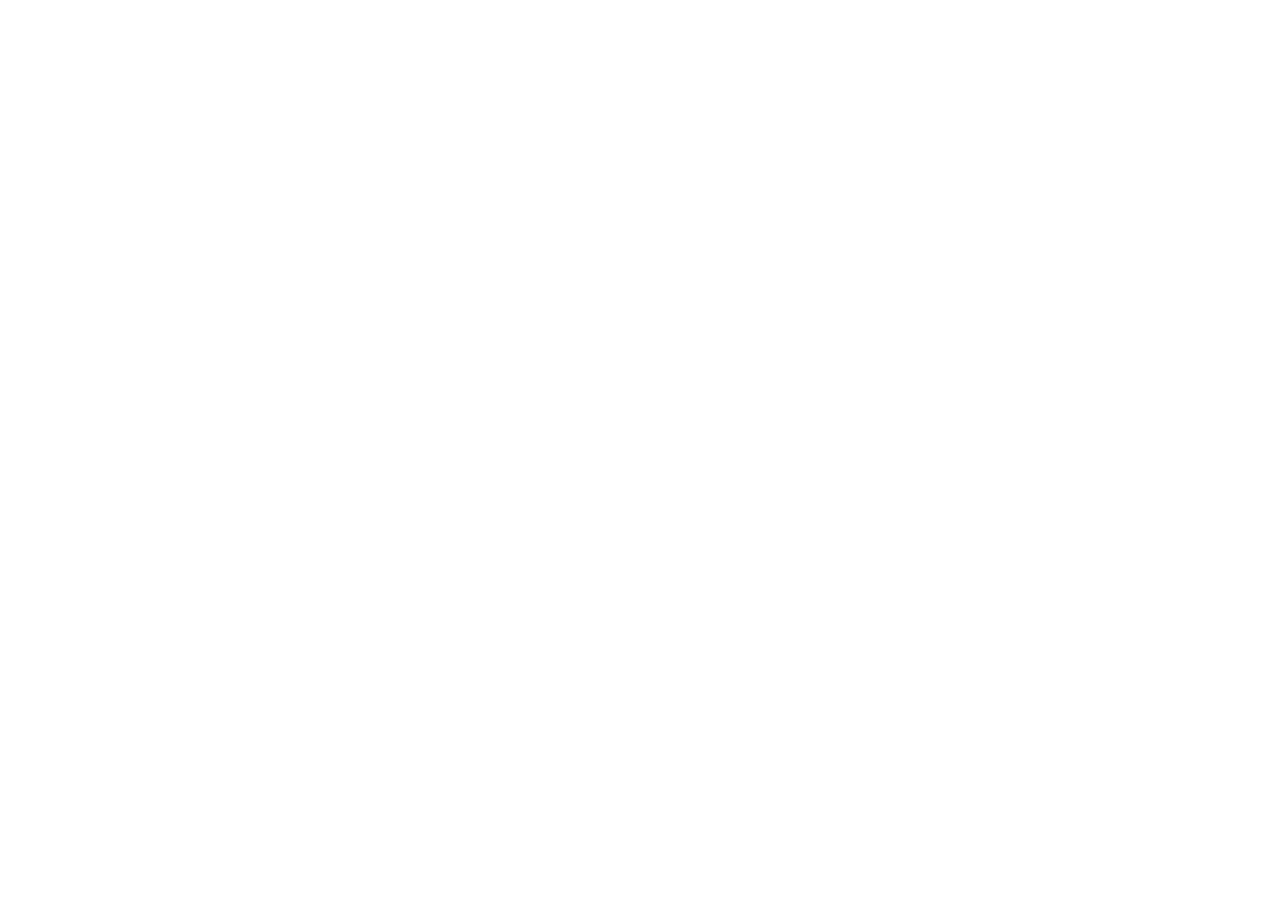
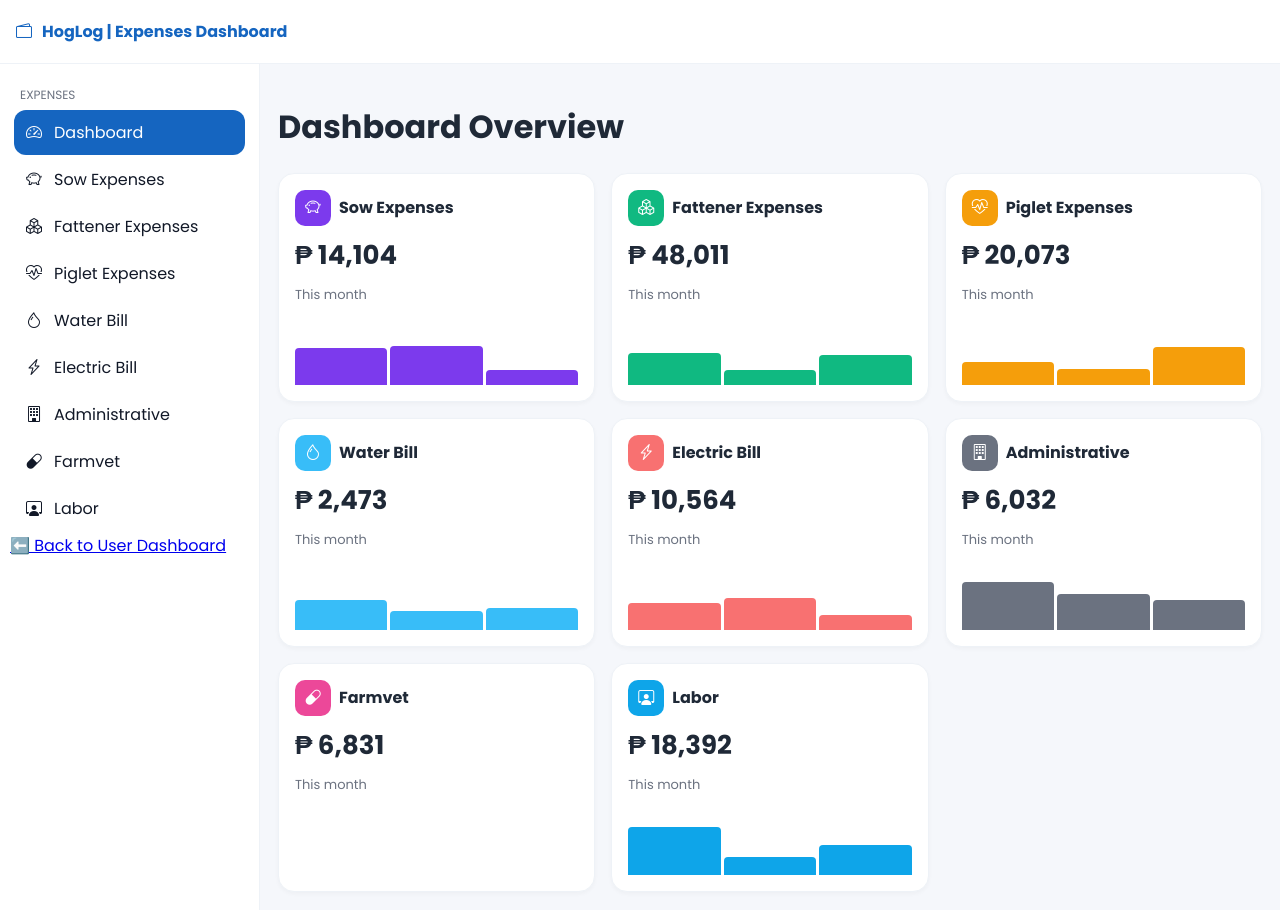
Before and after one commit to Julz-xp/hoglog_piggery, a PHP site: page /hoglog_piggery/modules/batches/expenses/expenses_dashboard.php in a window 1280 px wide. Before the commit the page is empty. Before the commit the page ends 800 px from the top, so only its background shows below. Run offline with PHP 8.4, Linux system fonts and the light colour scheme; a user stored in the database is signed in.

Commit message:
expenses_dashboard
expenses_dashboard updated

```diff
--- a/modules/batches/expenses/expenses_dashboard.php
+++ b/modules/batches/expenses/expenses_dashboard.php
@@ -0,0 +1,182 @@
+<?php
+session_start();
+
+// ✅ Automatically find db.php in the project root
+$rootPath = $_SERVER['DOCUMENT_ROOT'] . '/hoglog_piggery/config/db.php';
+if (!file_exists($rootPath)) {
+    die("Database configuration file not found at: " . htmlspecialchars($rootPath));
+}
+require_once $rootPath;
+
+// ✅ Check login session
+if (!isset($_SESSION['farm_id'])) {
+  header("Location: /hoglog_piggery/farm_login.php");
+  exit;
+}
+
+$farm_name = $_SESSION['farm_name'] ?? 'HogLog Farm';
+?>
+<!DOCTYPE html>
+<html lang="en">
+<head>
+<meta charset="UTF-8" />
+<meta name="viewport" content="width=device-width, initial-scale=1.0" />
+<title>HogLog — Expenses Dashboard</title>
+<link href="https://fonts.googleapis.com/css2?family=Poppins:wght@400;600;700&display=swap" rel="stylesheet">
+<link href="https://cdn.jsdelivr.net/npm/bootstrap-icons@1.11.3/font/bootstrap-icons.css" rel="stylesheet">
+<style>
+:root{
+  --blue:#1565c0;--bg:#f5f7fb;--card:#fff;--text:#1f2937;--muted:#6b7280;--border:#eef2f7;
+  --exp-sow:#7c3aed;--exp-fat:#10b981;--exp-pig:#f59e0b;
+  --exp-water:#38bdf8;--exp-electric:#f87171;--exp-admin:#6b7280;
+  --exp-farmvet:#ec4899;--exp-labor:#0ea5e9;
+}
+*{box-sizing:border-box}
+body{margin:0;padding:0;background:var(--bg);font-family:Poppins,sans-serif;color:var(--text)}
+
+/* Layout */
+.topbar{height:64px;background:var(--card);display:flex;align-items:center;justify-content:space-between;
+padding:0 16px;border-bottom:1px solid var(--border)}
+.brand{display:flex;align-items:center;gap:10px;color:var(--blue);font-weight:700}
+.layout{display:flex;min-height:calc(100vh - 64px)}
+.sidebar{width:260px;background:#fff;border-right:1px solid var(--border);padding:12px 10px}
+.nav{display:flex;flex-direction:column}
+.nav-item{display:flex;align-items:center;gap:12px;padding:10px 12px;border-radius:12px;
+text-decoration:none;color:#111827;margin:2px 4px}
+.nav-item:hover{background:#e3f2fd}
+.nav-item.active{background:var(--blue);color:#fff}
+.nav-label{color:var(--muted);font-size:12px;text-transform:uppercase;margin:10px 10px 6px}
+.content{flex:1;padding:18px}
+
+/* Report Cards */
+.reports-grid{display:grid;grid-template-columns:repeat(auto-fit,minmax(260px,1fr));gap:16px}
+.report-card{background:var(--card);border:1px solid var(--border);border-radius:16px;padding:16px;
+box-shadow:0 2px 4px rgba(0,0,0,.03);display:flex;flex-direction:column;gap:10px;min-height:160px;position:relative;overflow:hidden}
+.report-title{font-weight:700;display:flex;align-items:center;gap:8px}
+.report-kpi{font-size:26px;font-weight:700}
+.report-sub{color:var(--muted);font-size:13px}
+.spark{width:100%;height:70px;display:flex;align-items:flex-end;justify-content:space-between;gap:3px}
+.bar{flex:1;border-radius:4px 4px 0 0;transition:height .3s ease}
+.icon{width:36px;height:36px;border-radius:10px;display:flex;align-items:center;justify-content:center;color:#fff}
+</style>
+</head>
+<body>
+
+<header class="topbar">
+  <div class="brand"><i class="bi bi-wallet2"></i> <span>HogLog | Expenses Dashboard</span></div>
+</header>
+
+<div class="layout">
+  <aside class="sidebar">
+    <div class="nav-label">Expenses</div>
+    <a href="#" class="nav-item active"><i class="bi bi-speedometer2"></i>Dashboard</a>
+    <a href="#" class="nav-item"><i class="bi bi-piggy-bank"></i>Sow Expenses</a>
+    <a href="#" class="nav-item"><i class="bi bi-boxes"></i>Fattener Expenses</a>
+    <a href="#" class="nav-item"><i class="bi bi-heart-pulse"></i>Piglet Expenses</a>
+    <a href="#" class="nav-item"><i class="bi bi-droplet"></i>Water Bill</a>
+    <a href="#" class="nav-item"><i class="bi bi-lightning-charge"></i>Electric Bill</a>
+    <a href="#" class="nav-item"><i class="bi bi-building"></i>Administrative</a>
+    <a href="#" class="nav-item"><i class="bi bi-capsule"></i>Farmvet</a>
+    <a href="#" class="nav-item"><i class="bi bi-person-workspace"></i>Labor</a>
+      <!-- ✅ Updated link -->
+    <a href="/hoglog_piggery/modules/users/user_dashboard.php" class="text-warning">
+        ⬅️ Back to User Dashboard
+    </a>
+  </aside>
+
+  <main class="content">
+    <h1>Dashboard Overview</h1>
+    <div class="reports-grid" id="expReports">
+      <div class="report-card" style="--clr:var(--exp-sow)">
+        <div class="report-title"><span class="icon" style="background:var(--exp-sow)"><i class="bi bi-piggy-bank"></i></span> Sow Expenses</div>
+        <div class="report-kpi" id="sowExp">₱ —</div>
+        <div class="report-sub">This month</div>
+        <div class="spark" id="spark-sow"></div>
+      </div>
+
+      <div class="report-card" style="--clr:var(--exp-fat)">
+        <div class="report-title"><span class="icon" style="background:var(--exp-fat)"><i class="bi bi-boxes"></i></span> Fattener Expenses</div>
+        <div class="report-kpi" id="fatExp">₱ —</div>
+        <div class="report-sub">This month</div>
+        <div class="spark" id="spark-fat"></div>
+      </div>
+
+      <div class="report-card" style="--clr:var(--exp-pig)">
+        <div class="report-title"><span class="icon" style="background:var(--exp-pig)"><i class="bi bi-heart-pulse"></i></span> Piglet Expenses</div>
+        <div class="report-kpi" id="pigExp">₱ —</div>
+        <div class="report-sub">This month</div>
+        <div class="spark" id="spark-pig"></div>
+      </div>
+
+      <div class="report-card" style="--clr:var(--exp-water)">
+        <div class="report-title"><span class="icon" style="background:var(--exp-water)"><i class="bi bi-droplet"></i></span> Water Bill</div>
+        <div class="report-kpi" id="waterExp">₱ —</div>
+        <div class="report-sub">This month</div>
+        <div class="spark" id="spark-water"></div>
+      </div>
+
+      <div class="report-card" style="--clr:var(--exp-electric)">
+        <div class="report-title"><span class="icon" style="background:var(--exp-electric)"><i class="bi bi-lightning-charge"></i></span> Electric Bill</div>
+        <div class="report-kpi" id="electricExp">₱ —</div>
+        <div class="report-sub">This month</div>
+        <div class="spark" id="spark-electric"></div>
+      </div>
+
+      <div class="report-card" style="--clr:var(--exp-admin)">
+        <div class="report-title"><span class="icon" style="background:var(--exp-admin)"><i class="bi bi-building"></i></span> Administrative</div>
+        <div class="report-kpi" id="adminExp">₱ —</div>
+        <div class="report-sub">This month</div>
+        <div class="spark" id="spark-admin"></div>
+      </div>
+
+      <div class="report-card" style="--clr:var(--exp-farmvet)">
+        <div class="report-title"><span class="icon" style="background:var(--exp-farmvet)"><i class="bi bi-capsule"></i></span> Farmvet</div>
+        <div class="report-kpi" id="vetExp">₱ —</div>
+        <div class="report-sub">This month</div>
+        <div class="spark" id="spark-vet"></div>
+      </div>
+
+      <div class="report-card" style="--clr:var(--exp-labor)">
+        <div class="report-title"><span class="icon" style="background:var(--exp-labor)"><i class="bi bi-person-workspace"></i></span> Labor</div>
+        <div class="report-kpi" id="laborExp">₱ —</div>
+        <div class="report-sub">This month</div>
+        <div class="spark" id="spark-labor"></div>
+      </div>
+    </div>
+  </main>
+</div>
+
+<script>
+(() => {
+  const rnd = (a,b)=>Math.round(a + Math.random()*(b-a));
+  const expenses = {
+    sow:rnd(10000,30000),
+    fat:rnd(20000,60000),
+    pig:rnd(8000,25000),
+    water:rnd(2000,7000),
+    electric:rnd(4000,12000),
+    admin:rnd(5000,15000),
+    vet:rnd(3000,10000),
+    labor:rnd(10000,25000)
+  };
+
+  Object.keys(expenses).forEach(k=>{
+    // show total
+    document.getElementById(k+'Exp').textContent = '₱ ' + expenses[k].toLocaleString();
+
+    // make bars
+    const container = document.getElementById('spark-'+k);
+    const color = getComputedStyle(document.documentElement).getPropertyValue('--exp-'+k);
+    for(let i=0;i<3;i++){
+      const bar = document.createElement('div');
+      bar.className='bar';
+      bar.style.background=color;
+      bar.style.height = rnd(20,70) + '%';
+      container.appendChild(bar);
+    }
+  });
+})();
+</script>
+
+</body>
+</html>
--- a/modules/batches/profile/view_batch.php
+++ b/modules/batches/profile/view_batch.php
@@ -72,7 +72,7 @@
 
     <a href="#" class="active"><i class="fa-solid fa-list"></i> Batch Details</a>
     <a href="/hoglog_piggery/modules/fattener/profile/add_profile.php?id=<?= $b['batch_id'] ?>"><i class="fa-solid fa-user-plus"></i> Add Fattener</a>
-    <a href="/hoglog_piggery/modules/fattener/profile/list_profile.php?id=<?= $b['batch_id'] ?>"><i class="fa-solid fa-users"></i> Fattener Profiles</a>
+    <a href="/hoglog_piggery/modules/fattener/profile/list_profile.php?id=<?= $b['batch_id'] ?>"><i class="fa-solid fa-users"></i> Fattener List</a>
 
     <a href="/hoglog_piggery/modules/batches/feed/list_feed.php"><i class="fa-solid fa-wheat-awn"></i> Feed Consumption</a>
     <a href="/hoglog_piggery/modules/expenses/list_expenses.php"><i class="fa-solid fa-money-bill"></i> Expenses</a>
--- a/modules/fattener/profile/add_profile.php
+++ b/modules/fattener/profile/add_profile.php
@@ -93,7 +93,7 @@
     <h4 class="text-center mb-4"><i class="fa-solid fa-piggy-bank"></i> HogLog</h4>
     <a href="/hoglog_piggery/modules/batches/profile/view_batch.php?id=<?= $batch_id ?>"><i class="fa-solid fa-list"></i> Batch Details</a>
     <a href="#" class="active"><i class="fa-solid fa-user-plus"></i> Add Fattener</a>
-    <a href="/hoglog_piggery/modules/fattener/profile/list_profile.php?id=<?= $batch_id ?>"><i class="fa-solid fa-users"></i> Fattener Profiles</a>
+    <a href="/hoglog_piggery/modules/fattener/profile/list_profile.php?id=<?= $batch_id ?>"><i class="fa-solid fa-users"></i> Fattener List</a>
     <a href="/hoglog_piggery/modules/batches/feed/list_feed.php"><i class="fa-solid fa-wheat-awn"></i> Feed Consumption</a>
     <a href="/hoglog_piggery/modules/expenses/list_expenses.php"><i class="fa-solid fa-money-bill"></i> Expenses</a>
     <a href="/hoglog_piggery/modules/growth_summary.php"><i class="fa-solid fa-chart-simple"></i> Growth Summary</a>
@@ -169,9 +169,6 @@
 
             <div class="d-flex justify-content-between">
                 <!-- Changed this button -->
-                <a href="/hoglog_piggery/modules/fattener/profile/list_profile.php?id=<?= $batch_id ?>" class="btn btn-secondary">
-                    ← Back to List
-                </a>
                 <button type="submit" class="btn btn-primary">Add Record</button>
             </div>
         </form>
--- a/modules/users/user_dashboard.php
+++ b/modules/users/user_dashboard.php
@@ -263,7 +263,8 @@
     <a class="nav-item" data-tooltip="Piglets Dashboard" href="/hoglog_piggery/modules/piglets/piglets_dashboard.php">
       <i class="bi bi-heart-pulse"></i><span>Piglets Dashboard</span>
     </a>
-      <a class="nav-item" data-tooltip="Expenses Dashboard" href="/hoglog_piggery/modules/farmwide_expenses/expenses_dashboard.php">
+    <!-- ✅ Updated link -->
+    <a class="nav-item" data-tooltip="Expenses Dashboard" href="http://localhost/hoglog_piggery/modules/batches/expenses/expenses_dashboard.php">
       <i class="bi bi-cash-stack"></i><span>Expenses Dashboard</span>
     </a>
     <a class="nav-item" data-tooltip="Feed Dashboard" href="/hoglog_piggery/modules/farm_wide_feed/feed_dashboard.php">
@@ -273,8 +274,10 @@
     <a class="nav-item danger" data-tooltip="Logout" href="/hoglog_piggery/modules/users/user_logout.php">
       <i class="bi bi-box-arrow-right"></i><span>Logout</span>
     </a>
+
   </nav>
 </aside>
+
 
   <!-- 📊 Main Area -->
   <main class="content">
```
Also changed, not shown: modules/fattener/profile/list_profile.php (+4 -4 lines). Lines whose indentation alone changed are shown as unchanged.
